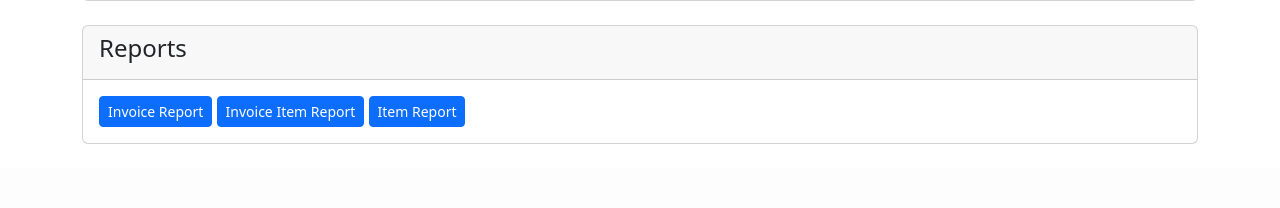
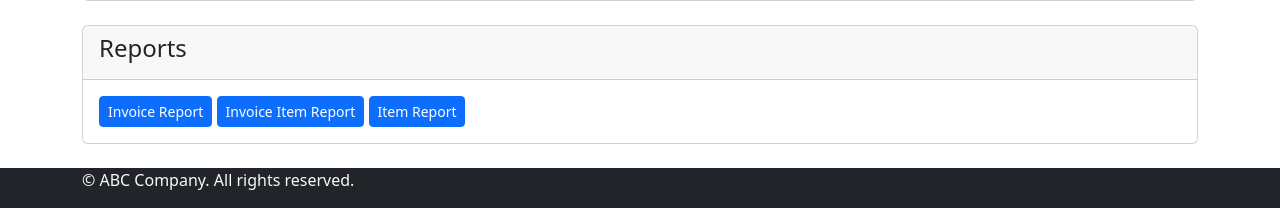
Before and after one commit to Shajenthika/Assignment, a PHP site: page /index.php in a window 1280 px wide. Shown: the part 952-1160 px from the top of the page. Before the commit the page ends 1096 px from the top, so only its background shows below. Run offline with PHP 8.4, Linux system fonts and the light colour scheme; data comes from the database, SQL or seed files in the repository.

Commit message:
Update footer.php

```diff
--- a/footer.php
+++ b/footer.php
@@ -1,4 +1,13 @@
-
+    <!-- Bootstrap JS script -->
     <script src="https://cdn.jsdelivr.net/npm/bootstrap@5.3.1/dist/js/bootstrap.bundle.min.js" integrity="sha384-HwwvtgBNo3bZJJLYd8oVXjrBZt8cqVSpeBNS5n7C8IVInixGAoxmnlMuBnhbgrkm" crossorigin="anonymous"></script>
   </body>
+    <footer class="footer bg-dark text-light">
+        <div class="container">
+            <div class="row">
+                <div class="col-md-6">
+                    <p>&copy; ABC Company. All rights reserved.</p>
+                </div>
+            </div>
+        </div>
+    </footer>
 </html>
```
